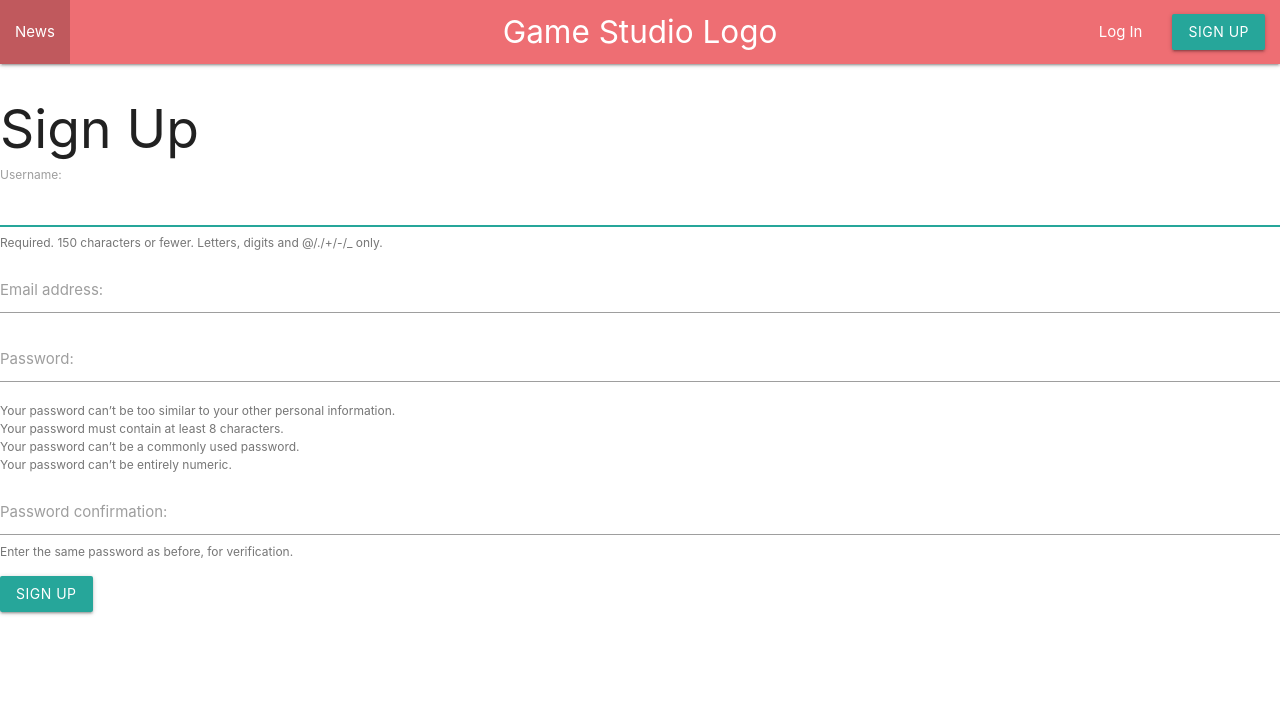
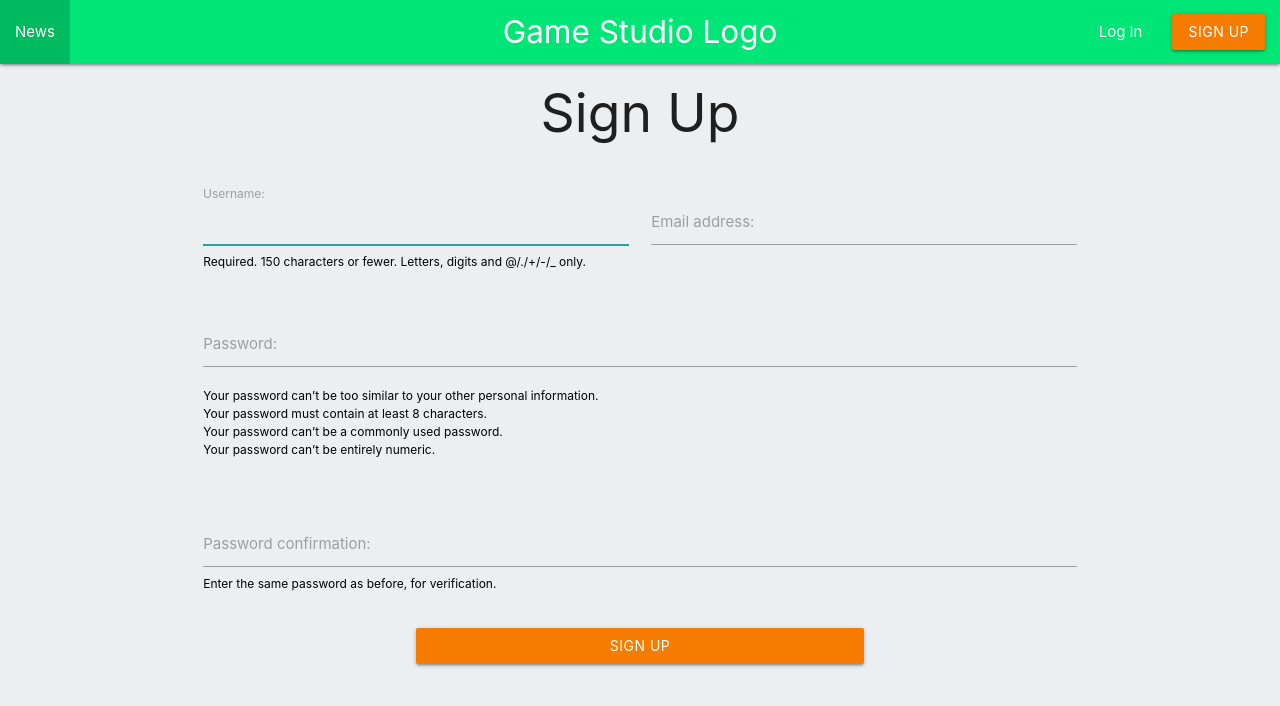
Before and after one commit to andallas/PDXCodeGuild_Capstone, a Django app: page /accounts/signup/ in a window 1280 px wide. Shown: the top 706 px of the page. Run offline with Django 4.2, Linux system fonts and the light colour scheme.

Commit message:
Work on CSS

```diff
--- /dev/null
+++ b/game_studio_website/static/css/style.css
@@ -0,0 +1,14 @@
+.navbar-fixed-full-height {
+    /* For full page height */
+    height: 6vh !important;
+}
+
+.col-full-height {
+    /* For full page height */
+    min-height: 106vh !important;
+}
+
+.row-full-height {
+    /* For full page height */
+    margin-bottom: 0 !important;
+}
--- a/game_studio_website/templates/accounts/profile.html
+++ b/game_studio_website/templates/accounts/profile.html
@@ -1,9 +1,11 @@
 {% extends "profile_app.html" %}
 
 {% block content %}
-    <div id="profile_app" class="row">
+    <div id="profile_app">
         {% csrf_token %}
 
-        <profile v-bind:profile_details="profile" v-on:submit_profile_edit="submit_profile_edit($event)"></profile>
+        <div class="row row-full-height">
+            <profile v-bind:profile_details="profile" v-on:submit_profile_edit="submit_profile_edit($event)"></profile>
+        </div>
     </div>
 {% endblock %}
--- a/game_studio_website/templates/base.html
+++ b/game_studio_website/templates/base.html
@@ -5,13 +5,14 @@
     <link href="https://fonts.googleapis.com/icon?family=Material+Icons" rel="stylesheet">
     {% load static %}
     <link type="text/css" rel="stylesheet" href="{% static 'css/materialize.min.css' %}"  media="screen,projection"/>
+    <link type="text/css" rel="stylesheet" href="{% static 'css/style.css' %}"  media="screen,projection"/>
 
     <title>{% block title %}Game Studio Website{% endblock %}</title>
     <link rel="shortcut icon" type="image/png" href="{% static 'img/favicon.ico' %}"/>
 </head>
-<body>
-    <div class="navbar-fixed">
-        <nav>
+<body class="blue-grey lighten-5">
+    <div class="navbar-fixed navbar-fixed-full-height">
+        <nav class="green accent-3">
             <div class="nav-wrapper">
                 <a href="/" class="brand-logo center">Game Studio Logo</a>
                 <ul class="left hide-on-med-and-down">
@@ -20,10 +21,10 @@
                 <ul class="right">
                 {% if user.is_authenticated %}
                     <li>Hi {{ user.username }}!</li>
-                    <li><a href="{% url 'logout' %}" class="waves-effect waves-light btn-small">Log Out</a></li>
+                    <li><a href="{% url 'logout' %}" class="waves-effect waves-light btn-small orange darken-2">Log Out</a></li>
                 {% else %}
                     <li><a href="{% url 'login' %}">Log In</a></li>
-                    <li><a href="{% url 'signup' %}" class="waves-effect waves-light btn">Sign Up</a></li>
+                    <li><a href="{% url 'signup' %}" class="waves-effect waves-light btn orange darken-2">Sign Up</a></li>
                 {% endif %}
                 </div>
             </div>
--- a/game_studio_website/templates/profile_app.html
+++ b/game_studio_website/templates/profile_app.html
@@ -24,7 +24,6 @@
                 ];
                 Promise.all(endpoints.map((endpoint) => axios.get(endpoint))).then(
                     ([{data: userInfo}, {data: gameScores}, {data: gameAchievements}] )=> {
-                        console.log({ userInfo, gameScores, gameAchievements });
                         this.profile = {
                             user_data: {
                                 id: {{user_profile.id}},
--- a/game_studio_website/templates/registration/signup.html
+++ b/game_studio_website/templates/registration/signup.html
@@ -3,37 +3,52 @@
 {% block title %}Sign Up{% endblock %}
 
 {% block content %}
-    <h2>Sign Up</h2>
+<div class="container">
+    <div class="row">
+        <div class="col s12">
+            <h2 class="center-align">Sign Up</h2>
+        </div>
+    </div>
+
     <form method="post">
         {% csrf_token %}
-        <div class="input-field">
+        <div class="row">
+            <div class="input-field col s6">
                 {{ form.username.label_tag }}
                 {{ form.username }}
                 {% if form.username.help_text %}
-            <span class="helper-text">{{ form.username.help_text|safe }}</span>
+                <span class="helper-text black-text">{{ form.username.help_text|safe }}</span>
                 {% endif %}
             </div>
-        <div class="input-field">
+            <div class="input-field col s6">
                 {{ form.email.label_tag }}
                 {{ form.email }}
                 {% if form.email.help_text %}
-            <span class="helper-text">{{ form.email.help_text|safe }}</span>
+                <span class="helper-text black-text">{{ form.email.help_text|safe }}</span>
                 {% endif %}
             </div>
-        <div class="input-field">
+        </div>
+        <div class="row">
+            <div class="input-field col s12">
                 {{ form.password1.label_tag }}
                 {{ form.password1 }}
                 {% if form.password1.help_text %}
-            <span class="helper-text">{{ form.password1.help_text|safe }}</span>
+                <span class="helper-text black-text">{{ form.password1.help_text|safe }}</span>
                 {% endif %}
             </div>
-        <div class="input-field">
+        </div>
+        <div class="row">
+            <div class="input-field col s12">
                 {{ form.password2.label_tag }}
                 {{ form.password2 }}
                 {% if form.password2.help_text %}
-            <span class="helper-text">{{ form.password2.help_text|safe }}</span>
+                <span class="helper-text black-text">{{ form.password2.help_text|safe }}</span>
                 {% endif %}
             </div>
-        <button class="btn waves-effect waves-light" type="submit">Sign Up</button>
+        </div>
+        <div class="row">
+            <button class="col s6 offset-s3 btn waves-effect waves-light orange darken-2" type="submit">Sign Up</button>
+        </div>
     </form>
+</div>
 {% endblock %}
```
Also changed, not shown: game_studio_website/templates/registration/login.html (+14 -4 lines), game_studio_website/templates/vue_components.html (+33 -22 lines), README.md. Lines whose indentation alone changed are shown as unchanged.
